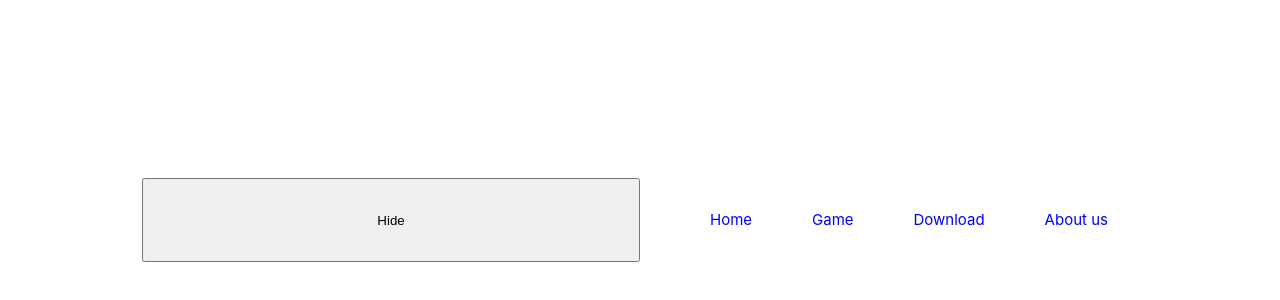
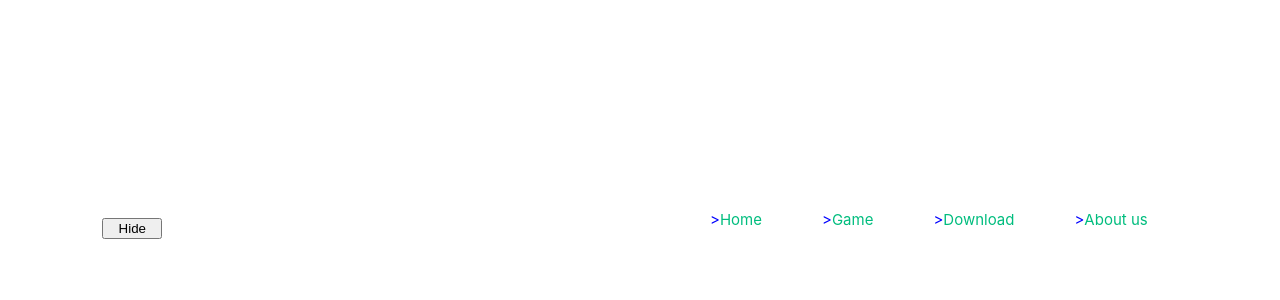
Before and after one commit to skameri/gtxovimushave, a Vue app in the folder haha/: page / in a window 1280 px wide. Shown: the part 180-480 px from the top of the page. Built offline with nearby package versions, Linux system fonts and the light colour scheme.

Commit message:
Update App.vue

```diff
--- a/haha/src/App.vue
+++ b/haha/src/App.vue
@@ -3,10 +3,9 @@
   <button @click = "showHide" >
     <span v-if = "isHidden">Hide</span>
     <span v-if = "!isHidden">Show</span>
-
   </button>
   <ul v-if = this.isHidden>
-    <li v-for = "a in list">{{a}}</li>
+    <li v-for = "a in list">><a :href="a.link">{{ a.name }}</a> </li>
   </ul>
 </template>
 
@@ -15,14 +14,16 @@
 
 
 
-
-
 export default {
 
   data(){
         return{
             list: [
-              "Home","Game","Download","About us"
+              {id: 1 , name: "Home", link: "https://stackoverflow.com/questions/40899532/how-to-pass-a-value-from-vue-data-to-href"},
+              {id: 2 , name: "Game",link: "https://github.com/skameri/gtxovimushave"},
+              {id: 3 , name: "Download",link: "https://us06web.zoom.us/postattendee?mn=2kFMiXB3K5_1iia5Mq_eziO8Fks6e5f0m-tg.z8SxurzTCDMr21fh"},
+              {id: 4 , name: "About us",link: "https://vuejs.org/guide/quick-start.html#creating-a-vue-application"},
+
             ],
             isHidden : true,
 
@@ -51,4 +52,10 @@ li{
   color: blue;
 }
 
+button{
+  margin-top: 40px;
+  width: 60px;
+  height: 21px;
+}
+
 </style>
```
